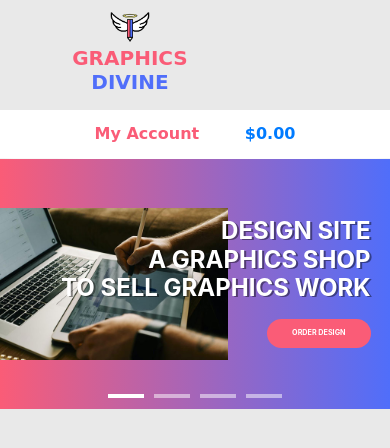
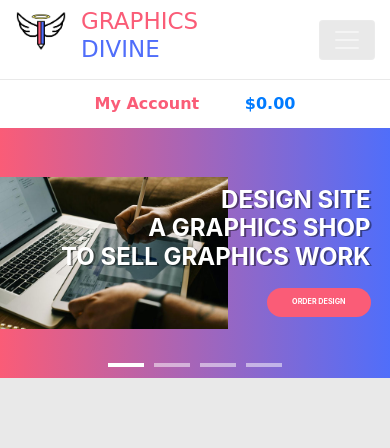
Before and after one commit to Code-Institute-Submissions/Gerard-Mc-milestone_4_JulyResub, a Django app: template home/templates/home/index.html in a window 390 px wide. Shown: the top 448 px of the page. Run offline with Django 3.2, Linux system fonts and the light colour scheme; the template is opened without the code that fills it, so the values that code supplies are empty; some libraries are stand-ins or nearby versions; some web fonts are replaced.

Commit message:
Make both navs function < lg screen + style

```diff
--- a/static/css/base.css
+++ b/static/css/base.css
@@ -313,24 +313,61 @@ body {
 	color: rgba(80, 110, 250, 1) !important;
 }
 
+.navbar-toggler {
+	margin-right: 15px;
+}
+
+
 /* fixes heading bug starting at around 1220 px */
-@media screen and (min-width:993px) and (max-width:1279px){
+
+@media screen and (min-width:993px) and (max-width:1279px) {
 	#topnav h2 {
 		font-size: 25px;
 		padding-top: 4px;
 		padding-bottom: 4px;
 	}
+}
 
+@media (max-width: 495px) {
+	nav a {
+		padding-left: 0;
+		margin-left: -15px;
+	}
+	nav a h2 {
+		font-size: 23px;
+	}
+	#img-mobile {
+		max-width: 70px;
+		height: auto;
+	}
+	#topnav {
+		margin-top: 80px!important;
+	}
+	.color-blue {
+		display: block;
+	}
 }
 
 @media (max-width: 992px) {
+	nav {
+		border-radius: 0!important;
+		position: absolute!important;
+		top: 0;
+		z-index: 20;
+	}
+	#topnav {
+		margin-top: 64px;
+	}
 	#topnav h2 {
 		font-size: 20px;
 	}
-
-	#topnav h2 img {
+	#img-mobile {
+		max-width: 80px!important;
+		width: 100%;
+		height: auto;
+	}
+	#img-mobile {
 		max-width: 70px;
-		width: 100%;
 		height: auto;
 	}
 	#nav-cart-user {
--- a/templates/base.html
+++ b/templates/base.html
@@ -49,13 +49,6 @@
                     <h2 class="h2-style white-bg color-pink">&nbsp;GRAPHICS <span class="color-blue">DIVINE</span></h2>
                 </a>
             </div>
-            <div class=" d-lg-none my-auto text-center col-8">
-                <a href="{% url 'home' %}" class="nav-link nav-text-style float-left">
-                    <h2 class="h2-style color-pink "> <img class="my-1 col-4" src="/static/img/site-logo.png"
-                            alt="Shop Logo"><br>GRAPHICS <span class="color-blue">DIVINE</span></h2>
-
-                </a>
-            </div>
             <div class="col-lg-4 d-none d-lg-block">
                 <img class=" col-lg-4 offset-lg-4 my-4" src="/static/img/site-logo.png" alt="Shop Logo">
             </div>
@@ -97,6 +90,7 @@
                 </ul>
             </div>
         </div>
+
     </header>
     {% include 'includes/nav.html' %}
 
--- a/templates/includes/nav.html
+++ b/templates/includes/nav.html
@@ -1,18 +1,31 @@
- <nav class="navbar navbar-expand-lg col-12 white-bg p-0 curve-top">
-    <div class="collapse navbar-collapse w-auto mx-auto col-md-6 offset-md-3 ">
+<nav class="navbar navbar-dark bg-dark navbar-expand-lg col-12 white-bg p-0 curve-top">
+
+    <a href="{% url 'home' %}" class="nav-link nav-text-style float-left d-lg-none">
+        <img id="img-mobile" class="my-1 col-4 float-left" src="/static/img/site-logo.png" alt="Shop Logo">
+        <h2 class="h2-style color-pink float-right ">GRAPHICS <span class="color-blue">DIVINE</span></h2>
+
+    </a>
+
+    <button class="navbar-toggler grey-bg" type="button" data-toggle="collapse" data-target="#nav" aria-controls="nav"
+        aria-expanded="false" aria-label="Toggle navigation">
+        <span class="navbar-toggler-icon"></span>
+    </button>
+    <div id="nav" class="collapse navbar-collapse w-auto mx-auto col-md-6 offset-md-3 ">
         <ul class="navbar-nav w-auto mx-auto">
             <li class="nav-item">
-                <a class="logo-font font-weight-bold nav-link lower-nav-text-style mx-3" href="#" id="nav-order" data-toggle="dropdown"
+                <a class="logo-font font-weight-bold nav-link lower-nav-text-style mx-3" href="#" id="nav-order"
                     aria-haspopup="true" aria-expanded="false">Order</a>
             </li>
 
             <li class="nav-item">
-                <a class="logo-font font-weight-bold nav-link lower-nav-text-style mx-3" href="#" id="nav-portfolio" data-toggle="dropdown"
-                    aria-haspopup="true" aria-expanded="false">&nbsp;&nbsp;&nbsp;&nbsp;&nbsp;Portfolio</a>
+                <a class="logo-font font-weight-bold nav-link lower-nav-text-style mx-3" href="#" id="nav-portfolio"
+                    aria-haspopup="true" aria-expanded="false"><span
+                        class="d-none d-lg-block">&nbsp;&nbsp;&nbsp;&nbsp;&nbsp;Portfolio</span><span
+                        class="d-lg-none">Portfolio</span></a>
             </li>
 
             <li class="nav-item">
-                <a class="logo-font font-weight-bold nav-link lower-nav-text-style mx-3" href="#" id="nav-contact" data-toggle="dropdown"
+                <a class="logo-font font-weight-bold nav-link lower-nav-text-style mx-3" href="#" id="nav-contact"
                     aria-haspopup="true" aria-expanded="false">Contact</a>
             </li>
 
```
Also changed, not shown: templates/includes/mobile-nav.html (deleted). Lines whose indentation alone changed are shown as unchanged.
